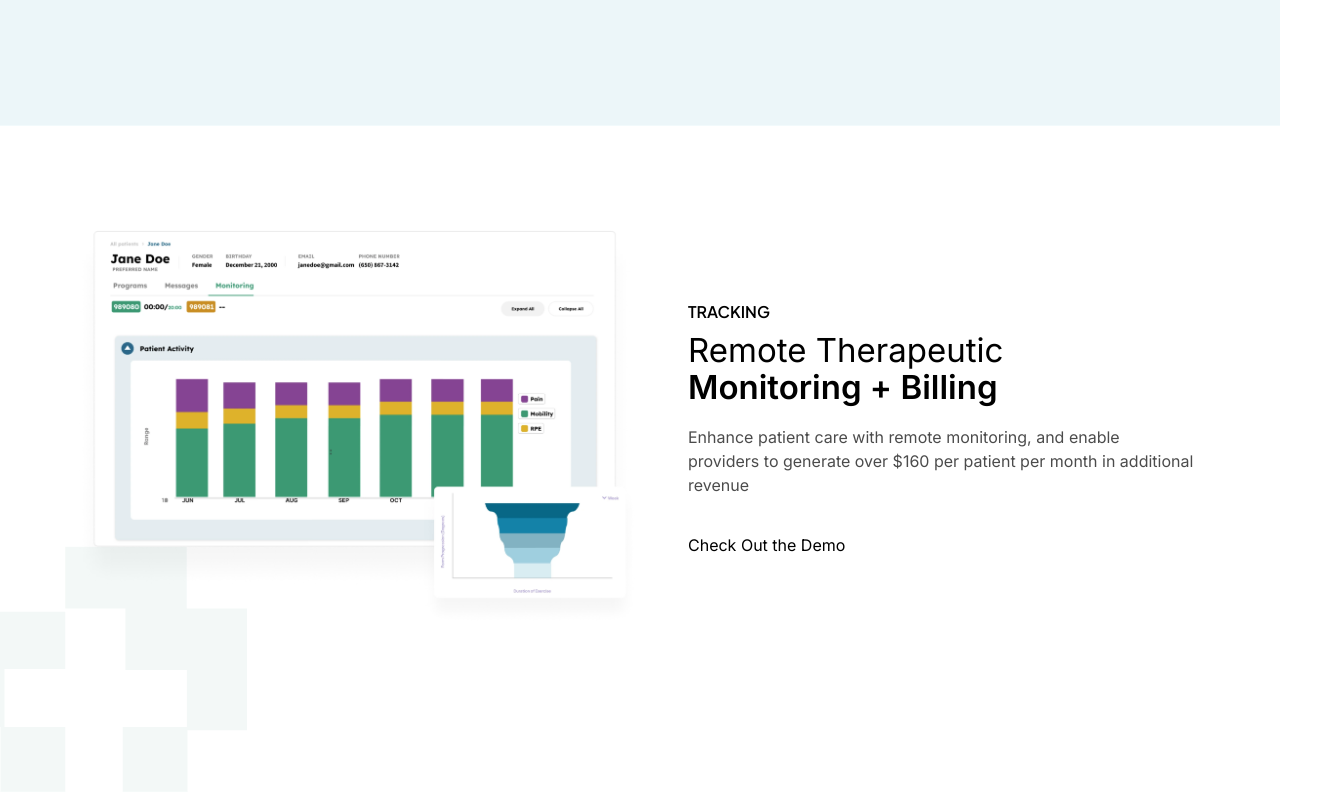
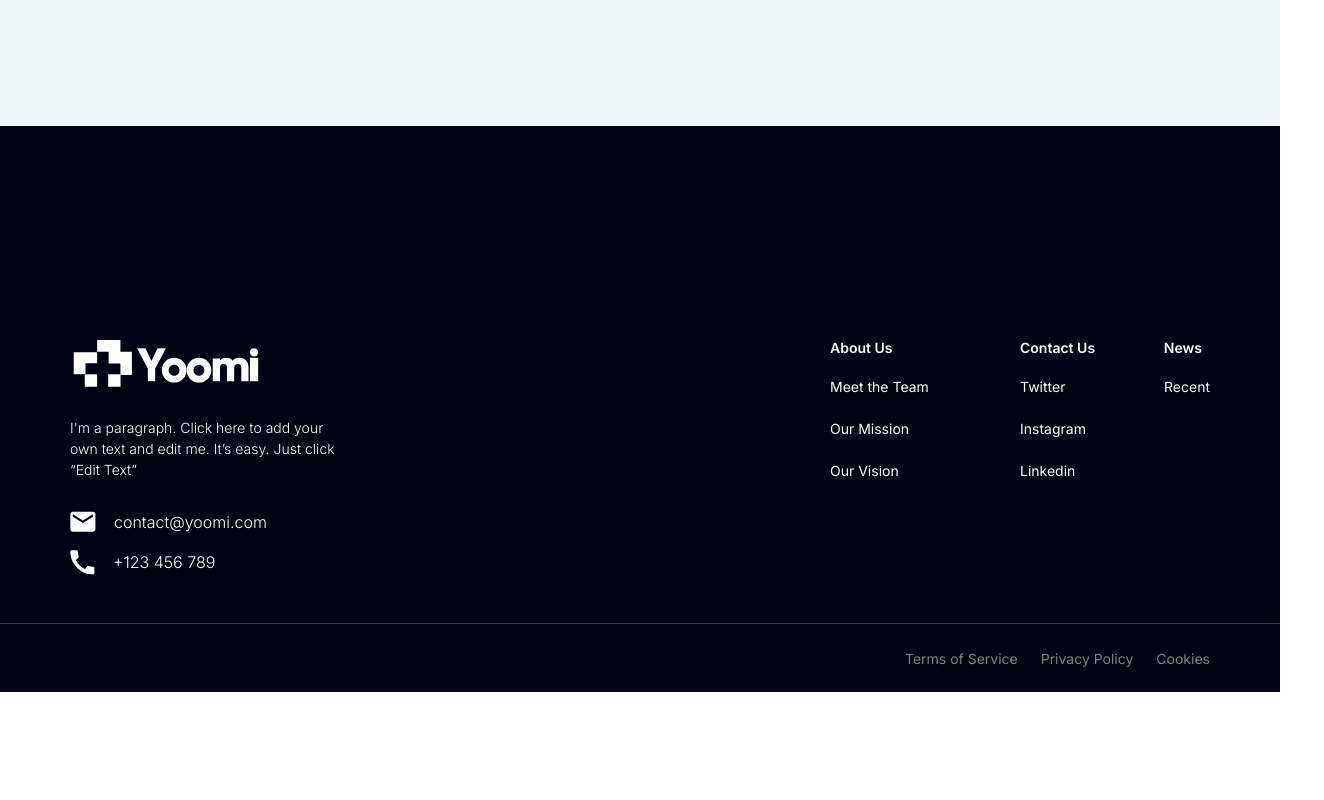
Before and after one commit to Sumit-Chouhan-devloper/yoomi, a React (Create React App) app: page / in a window 1280 px wide. Shown: the part 760-1560 px from the top of the page, 1324 px wide, since content can reach past the window. After the commit the page ends 1452 px from the top, so only its background shows below. Built offline with nearby package versions, Linux system fonts and the light colour scheme.

Commit message:
pull req

```diff
--- a/src/components/homepage/Footer.tsx
+++ b/src/components/homepage/Footer.tsx
@@ -4,30 +4,142 @@ import msgIcon from "../../images/svg/Gmail-logo.svg";
 import telIcon from "../../images/svg/tele-logo.svg";
 const Footer = () => {
   return (
-    <div className="bg-[#000111] pt-[213px]">
+    <>
       {" "}
+      <div className="bg-[#000111] pt-[213px] border-b-[1px] border-solid border-b-[rgba(255,255,255,0.20)]">
         <div className="container xl:max-w-[1140px] 3xl:max-w-[1320px] mx-auto px-5 xl:px-0">
-        <div className="">
-          <img className="w-[192px] h-[48px]" src={img_logo_footer} alt="" />
+          <div className="flex flex-wrap justify-between pb-12">
+            <div className="w-3/12">
+              <img
+                className="w-[192px] h-[48px]"
+                src={img_logo_footer}
+                alt=""
+              />
               <p className=" text-white font-light text-xs leading-[150%] max-w-[277px] py-[30px]">
-            I'm a paragraph. Click here to add your own text and edit me. It’s
-            easy. Just click “Edit Text”{" "}
+                I'm a paragraph. Click here to add your own text and edit me.
+                It’s easy. Just click “Edit Text”{" "}
               </p>
               <a
                 href="mailto:contact@yoomi.com"
-            className="flex font-light text-sm text-white">
+                className="flex font-light text-sm text-white gap-[18px] pb-4">
                 <img src={msgIcon} alt="gmail icon" />
                 contact@yoomi.com
               </a>
               <a
                 href="tel:+123 456 789"
-            className="flex font-light text-sm text-white">
+                className="flex font-light text-sm text-white gap-[18px]">
                 <img src={telIcon} alt="tel icon" />
                 +123 456 789
               </a>
             </div>
+            <div className="w-4/12">
+              <div className="flex flex-wrap">
+                <div className="w-6/12">
+                  <h3 className=" text-xs font-semibold leading-[normal] text-white">
+                    About Us
+                  </h3>
+                  <ul className="flex flex-col gap-y-[18px] pt-[18px]">
+                    <li>
+                      <a
+                        className=" text-xs font-normal leading-[normal] text-white  transition-all ease-linear hover:text-[#808080] "
+                        href="#team">
+                        Meet the Team
+                      </a>
+                    </li>
+                    <li>
+                      <a
+                        className=" text-xs font-normal leading-[normal] text-white  transition-all ease-linear hover:text-[#808080] "
+                        href="#team">
+                        Our Mission
+                      </a>
+                    </li>
+                    <li>
+                      <a
+                        className=" text-xs font-normal leading-[normal] text-white  transition-all ease-linear hover:text-[#808080] "
+                        href="#team">
+                        Our Vision{" "}
+                      </a>
+                    </li>
+                  </ul>
+                </div>
+                <div className="w-3/12">
+                  <h3 className=" text-xs font-semibold leading-[normal] text-white">
+                    Contact Us
+                  </h3>
+                  <ul className="flex flex-col gap-y-[18px] pt-[18px]">
+                    <li>
+                      <a
+                        className=" text-xs font-normal leading-[normal] text-white  transition-all ease-linear hover:text-[#808080] "
+                        href="#team">
+                        Twitter
+                      </a>
+                    </li>
+                    <li>
+                      <a
+                        className=" text-xs font-normal leading-[normal] text-white  transition-all ease-linear hover:text-[#808080] "
+                        href="#team">
+                        Instagram
+                      </a>
+                    </li>
+                    <li>
+                      <a
+                        className=" text-xs font-normal leading-[normal] text-white  transition-all ease-linear hover:text-[#808080] "
+                        href="#team">
+                        Linkedin
+                      </a>
+                    </li>
+                  </ul>
+                </div>
+                <div className="w-3/12 flex flex-col items-end">
+                  <h3 className=" text-xs font-semibold leading-[normal] text-white pe-2">
+                    News
+                  </h3>
+                  <ul className="flex flex-col gap-y-[18px] pt-[18px] items-end">
+                    <li>
+                      <a
+                        className=" text-xs font-normal leading-[normal] text-white  transition-all ease-linear hover:text-[#808080] "
+                        href="#team">
+                        Recent
+                      </a>
+                    </li>
+                  </ul>
                 </div>
               </div>
+            </div>
+          </div>
+        </div>
+      </div>
+      <div className="py-[22px] bg-[#000111] ">
+        <div className="container xl:max-w-[1140px] 3xl:max-w-[1320px] mx-auto px-5 xl:px-0">
+          <ul className="flex gap-x-[23px] justify-end">
+            <li>
+              <a
+                href="#trems"
+                aria-label="Trems link"
+                className="text-xs font-normal leading-[normal] text-[#808080] transition-all ease-linear hover:text-white ">
+                Terms of Service
+              </a>
+            </li>
+            <li>
+              <a
+                href="#Privacy"
+                aria-label="Privacy link"
+                className="text-xs font-normal leading-[normal] text-[#808080] transition-all ease-linear hover:text-white ">
+                Privacy Policy
+              </a>
+            </li>
+            <li>
+              <a
+                href="#Cookies"
+                aria-label="Cookies link"
+                className="text-xs font-normal leading-[normal] text-[#808080] transition-all ease-linear hover:text-white ">
+                Cookies
+              </a>
+            </li>
+          </ul>
+        </div>
+      </div>
+    </>
   );
 };
 
--- a/src/view/Main.tsx
+++ b/src/view/Main.tsx
@@ -9,10 +9,10 @@ const Main = () => {
   return (
     <>
       <Header />
-      <TreakingRemote />
-      <ReportingAnylats />
-      <TrackingFeedback />
-      {/* <Footer /> */}
+      {/* <TreakingRemote /> */}
+      {/* <ReportingAnylats /> */}
+      {/* <TrackingFeedback /> */}
+      <Footer />
     </>
   );
 };
```
Lines whose indentation alone changed are shown as unchanged.
